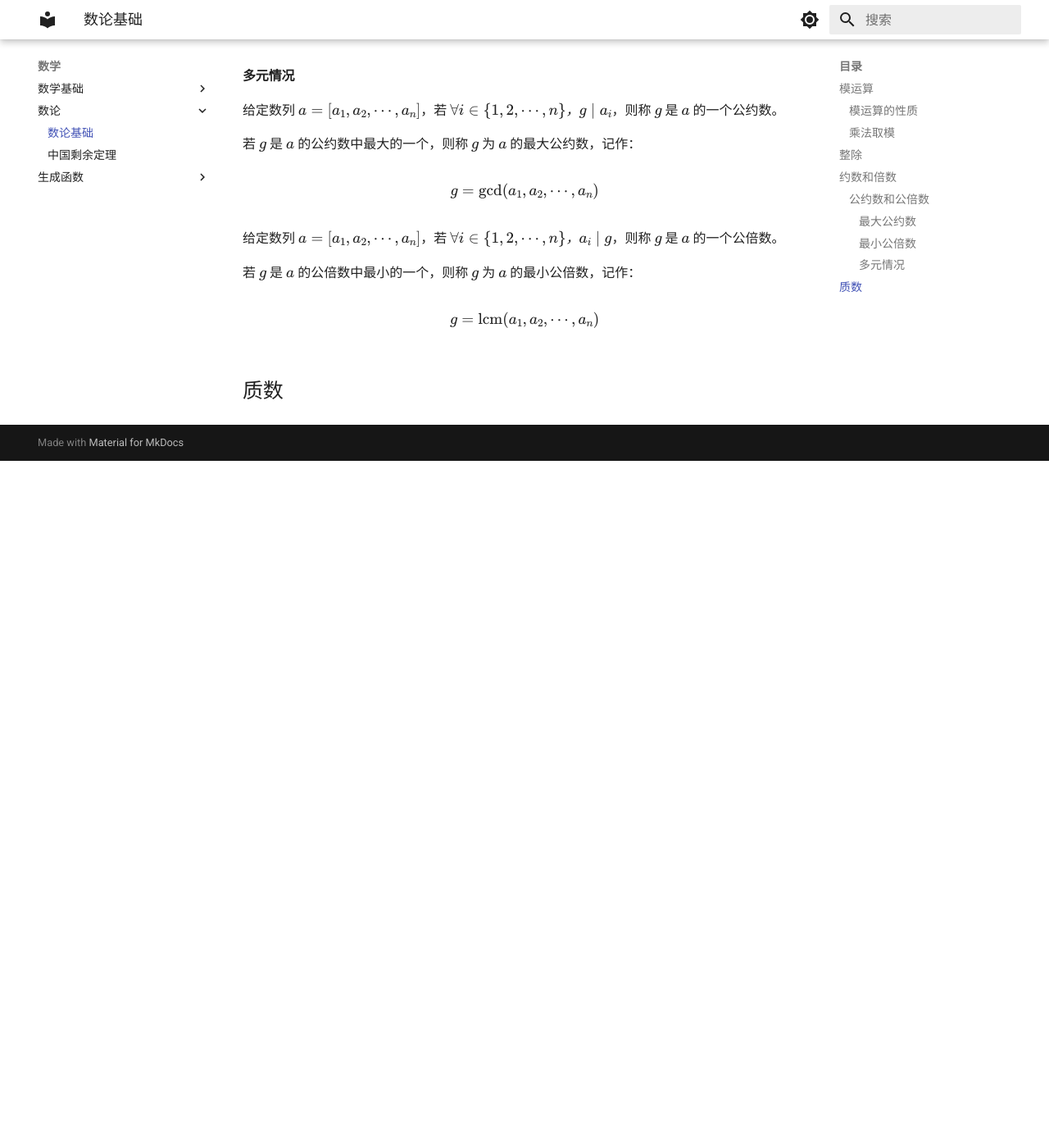
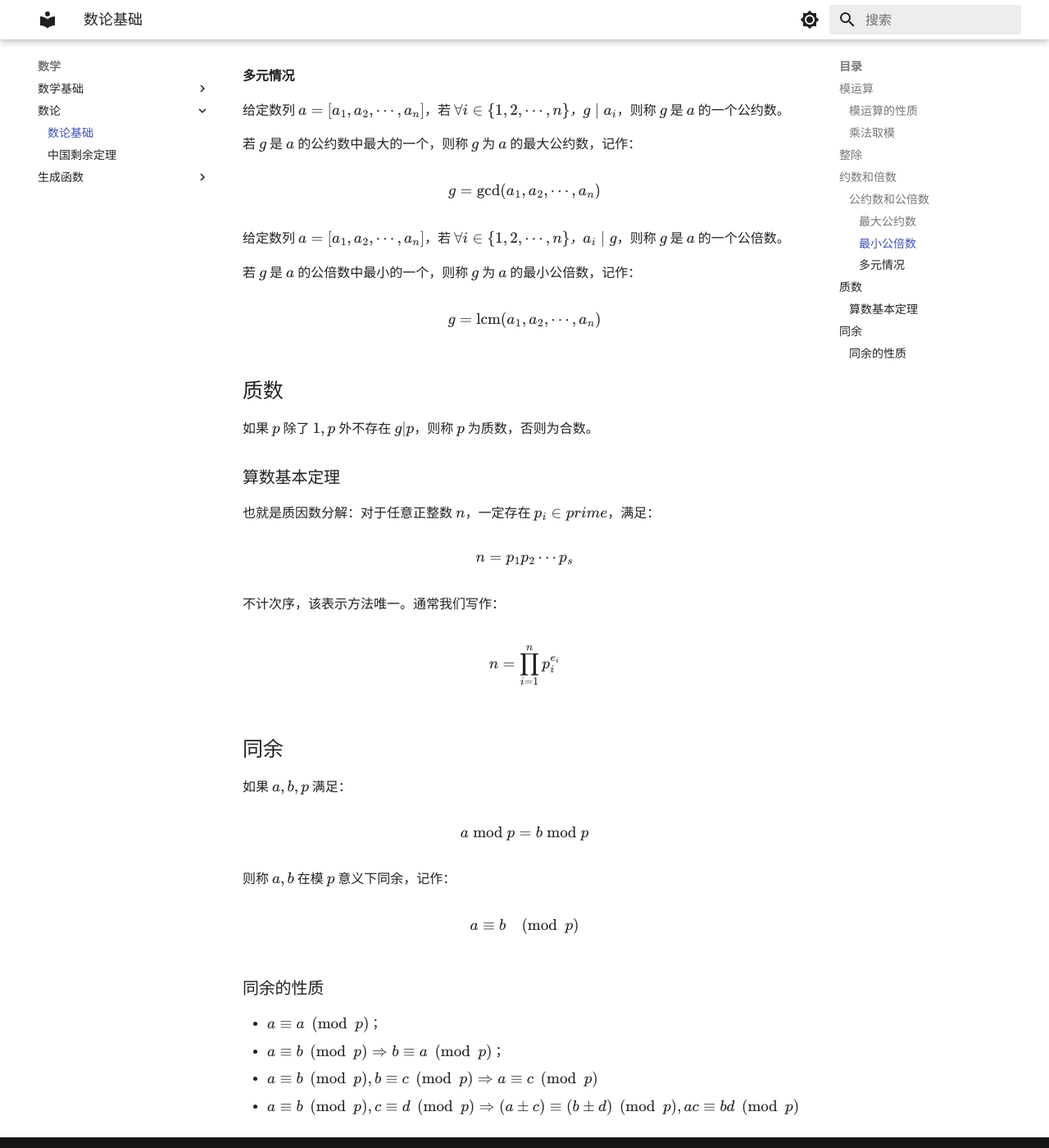
Before and after one commit to ggenerals/GG-wiki, an MkDocs documentation site: the page built from docs/math/数论/mod-prime.md, in a window 1280 px wide and 1400 px high, scrolled down 2310 px. Shown: the whole window at 82% size. Built offline with MkDocs 1.6.1 and Material for MkDocs 9.7.7, drawn with Linux system fonts in a browser that asks for light colours; before the commit the page ends 2872 px from its top, so only the background shows below that.

Commit message:
update mod-prime.md

```diff
--- a/docs/math/数论/mod-prime.md
+++ b/docs/math/数论/mod-prime.md
@@ -91,3 +91,25 @@ $$g=\gcd(a_1,a_2,\cdots,a_n)$$
 
 $$g=\operatorname{lcm}(a_1,a_2,\cdots,a_n)$$
 ## 质数
+如果 $p$ 除了 $1,p$ 外不存在 $g|p$，则称 $p$ 为质数，否则为合数。
+### 算数基本定理
+也就是质因数分解：对于任意正整数 $n$，一定存在 $p_i\in prime$，满足：
+
+$$n=p_1p_2\cdots p_s$$
+
+不计次序，该表示方法唯一。通常我们写作：
+
+$$n=\prod_{i=1}^n p_i^{e_i}$$
+## 同余
+如果 $a,b,p$ 满足：
+
+$$a\bmod p=b\bmod p$$
+
+则称 $a,b$ 在模 $p$ 意义下同余，记作：
+
+$$a\equiv b\pmod p$$
+### 同余的性质
+- $a\equiv a\pmod p$；
+- $a\equiv b\pmod p\Rightarrow b\equiv a\pmod p$；
+- $a\equiv b\pmod p,b\equiv c\pmod p\Rightarrow a\equiv c\pmod p$
+- $a\equiv b\pmod p,c\equiv d\pmod p\Rightarrow (a\pm c)\equiv (b\pm d)\pmod p,ac\equiv bd\pmod p$
```
